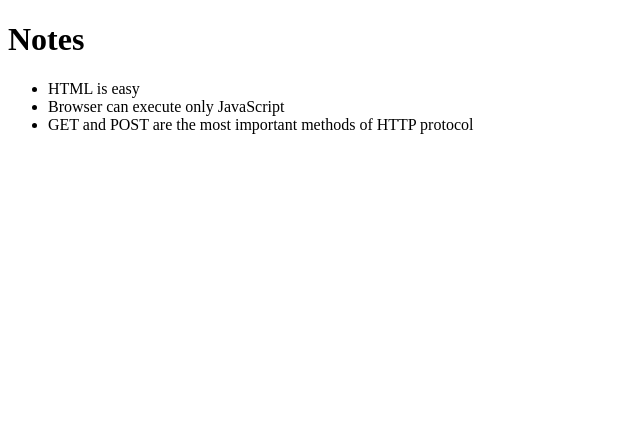
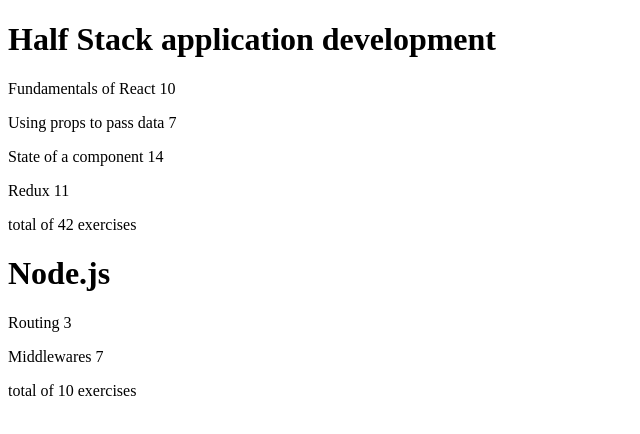
Before and after one commit to hyunsang4072/fullstack-open, a React (Vite) app in the folder part2/: page / in a window 1280 px wide. Shown: the top 434 px of the page, without its empty margins (0-640 px from the left). Built offline with nearby package versions, Linux system fonts and the light colour scheme.

Commit message:
finish ex2.1-2.5

```diff
--- a/part2/src/App.jsx
+++ b/part2/src/App.jsx
@@ -1,16 +1,56 @@
-import Note from "./components/Note";
+import Course from "./components/Course";
 
-const App = (props) => {
-    const { notes } = props;
+const App = () => {
+    const courses = [
+        {
+            name: "Half Stack application development",
+            id: 1,
+            parts: [
+                {
+                    name: "Fundamentals of React",
+                    exercises: 10,
+                    id: 1,
+                },
+                {
+                    name: "Using props to pass data",
+                    exercises: 7,
+                    id: 2,
+                },
+                {
+                    name: "State of a component",
+                    exercises: 14,
+                    id: 3,
+                },
+                {
+                    name: "Redux",
+                    exercises: 11,
+                    id: 4,
+                },
+            ],
+        },
+        {
+            name: "Node.js",
+            id: 2,
+            parts: [
+                {
+                    name: "Routing",
+                    exercises: 3,
+                    id: 1,
+                },
+                {
+                    name: "Middlewares",
+                    exercises: 7,
+                    id: 2,
+                },
+            ],
+        },
+    ];
 
     return (
         <div>
-            <h1>Notes</h1>
-            <ul>
-                {notes.map((note) => (
-                    <Note note={note} key={note.id} />
-                ))}
-            </ul>
+            {courses.map((course) => (
+                <Course key={course.id} course={course} />
+            ))}
         </div>
     );
 };
--- /dev/null
+++ b/part2/src/components/Course.jsx
@@ -0,0 +1,26 @@
+const List = ({ content }) => {
+    return (
+        <div style={{ marginBottom: "1rem" }}>
+            {content.name} {content.exercises}
+        </div>
+    );
+};
+
+const Course = (props) => {
+    const { course } = props;
+    const total = course.parts.reduce((s, p) => {
+        return s + p.exercises;
+    }, 0);
+
+    return (
+        <div>
+            <h1>{course.name}</h1>
+            {course.parts.map((c) => (
+                <List key={c.id} content={c} />
+            ))}
+            <p>total of {total} exercises</p>
+        </div>
+    );
+};
+
+export default Course;
--- a/part2/src/main.jsx
+++ b/part2/src/main.jsx
@@ -1,24 +1,22 @@
 import ReactDOM from "react-dom/client";
 import App from "./App";
 
-const notes = [
-    {
-        id: 1,
-        content: "HTML is easy",
-        important: true,
-    },
-    {
-        id: 2,
-        content: "Browser can execute only JavaScript",
-        important: false,
-    },
-    {
-        id: 3,
-        content: "GET and POST are the most important methods of HTTP protocol",
-        important: true,
-    },
-];
+// const notes = [
+//     {
+//         id: 1,
+//         content: "HTML is easy",
+//         important: true,
+//     },
+//     {
+//         id: 2,
+//         content: "Browser can execute only JavaScript",
+//         important: false,
+//     },
+//     {
+//         id: 3,
+//         content: "GET and POST are the most important methods of HTTP protocol",
+//         important: true,
+//     },
+// ];
 
-ReactDOM.createRoot(document.getElementById("root")).render(
-    <App notes={notes} />
-);
+ReactDOM.createRoot(document.getElementById("root")).render(<App />);
```
